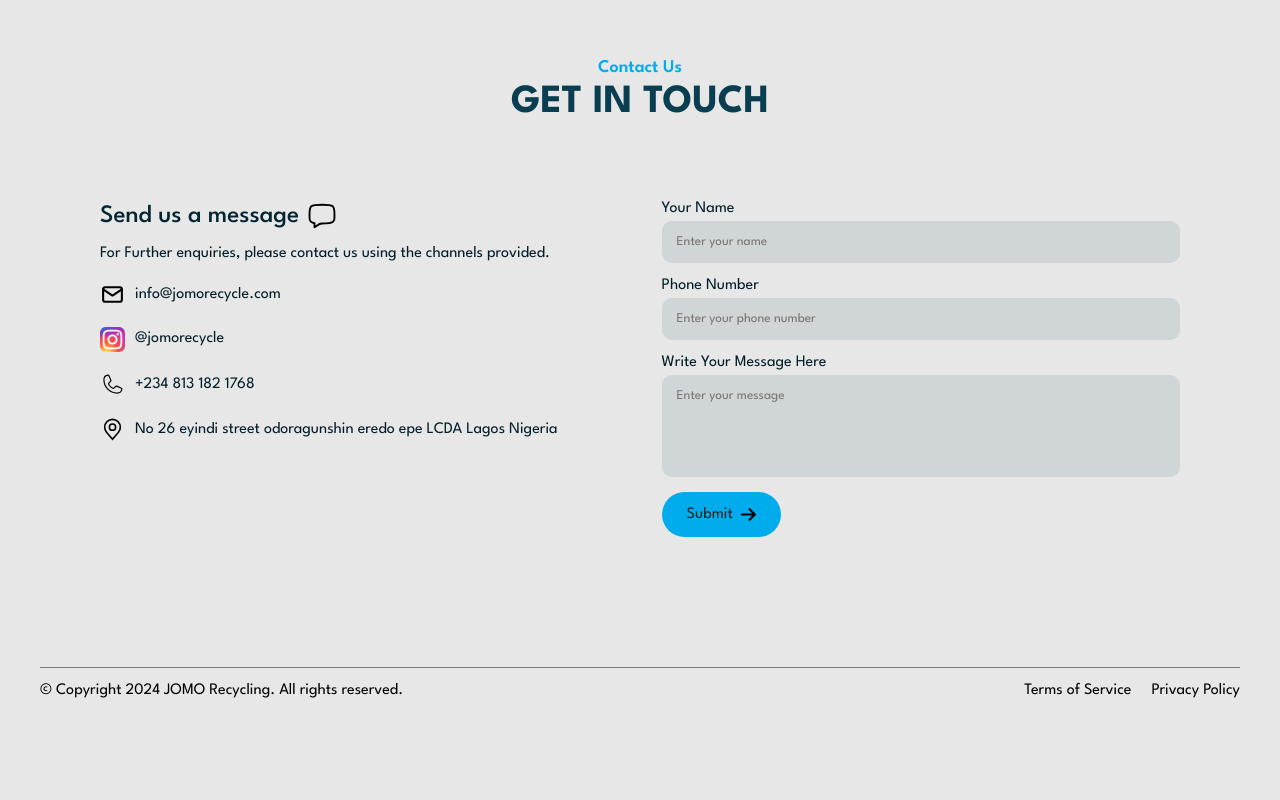
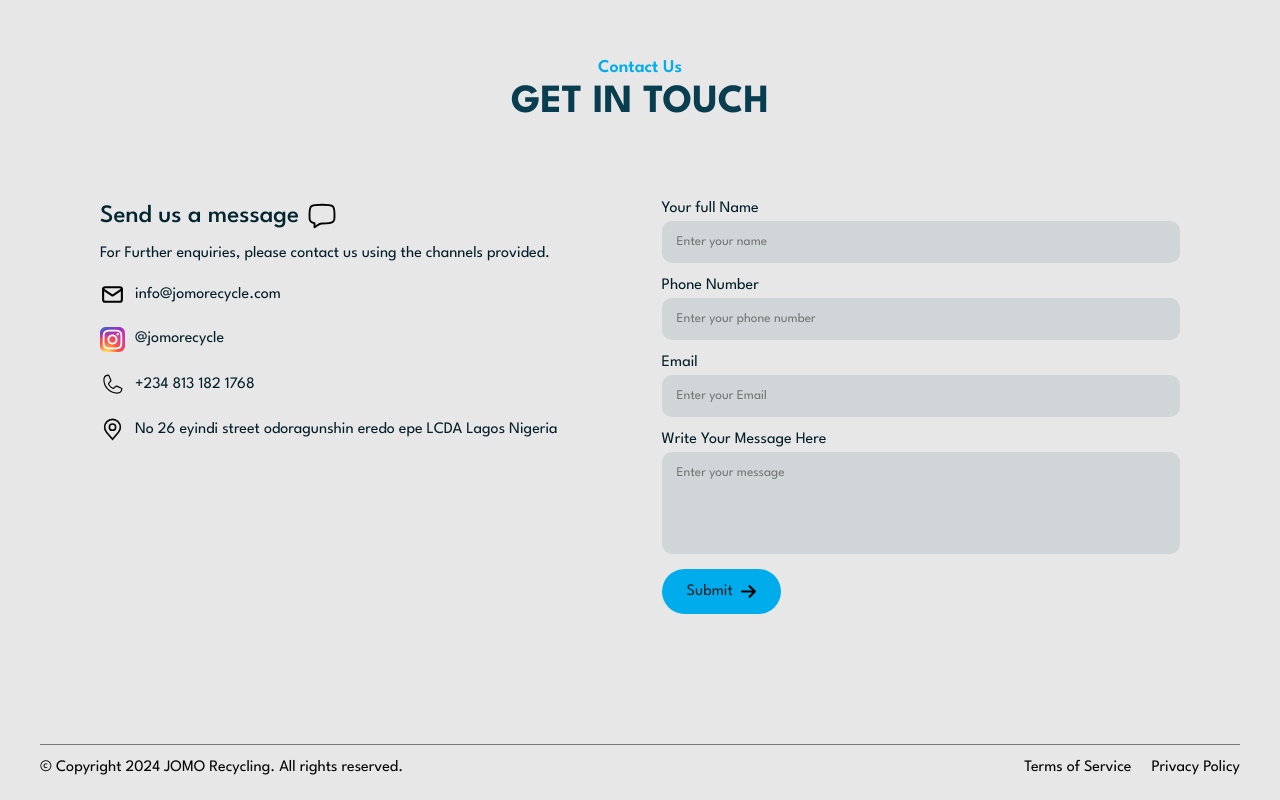
Before and after one commit to coderhanzo/Jomo-Recycling, a React (Vite) app: page / in a window 1280 px wide. Shown: the part 1495-2295 px from the top of the page. Before the commit the page ends 2218 px from the top, so only its background shows below. Built offline with nearby package versions, Linux system fonts and the light colour scheme.

Commit message:
update: email text box added

```diff
--- a/src/components/contact/contact.jsx
+++ b/src/components/contact/contact.jsx
@@ -71,7 +71,7 @@
       </div>
       <div className="contact-col">
         <form onSubmit={onSubmit}>
-          <label>Your Name</label>
+          <label>Your full Name</label>
           <input
             type="text"
             name="name"
@@ -83,6 +83,13 @@
             type="tel"
             name="phone"
             placeholder="Enter your phone number"
+            required
+          />
+          <label>Email</label>
+          <input
+            type="tel"
+            name="phone"
+            placeholder="Enter your Email"
             required
           />
           <label>Write Your Message Here</label>
```
